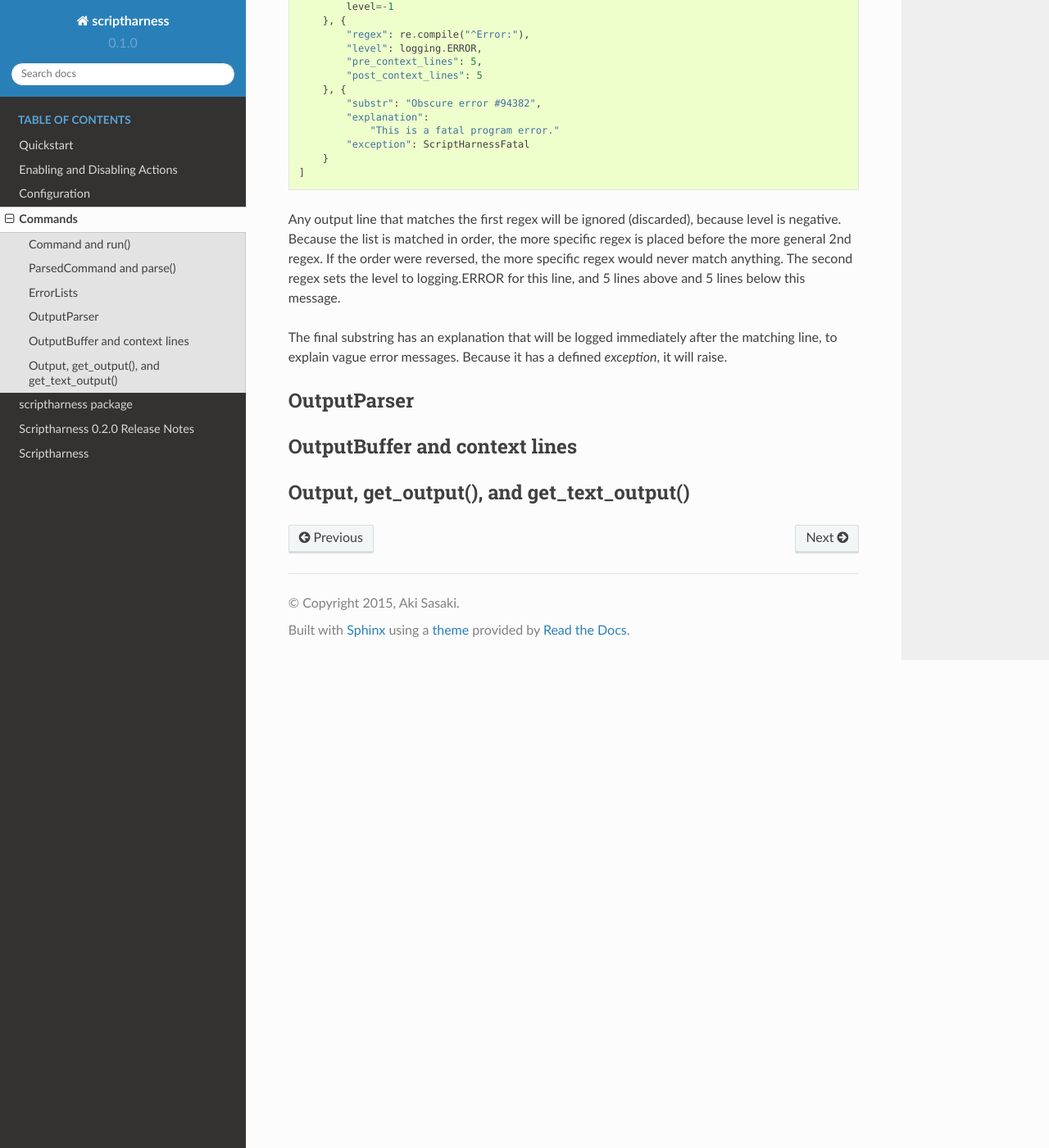
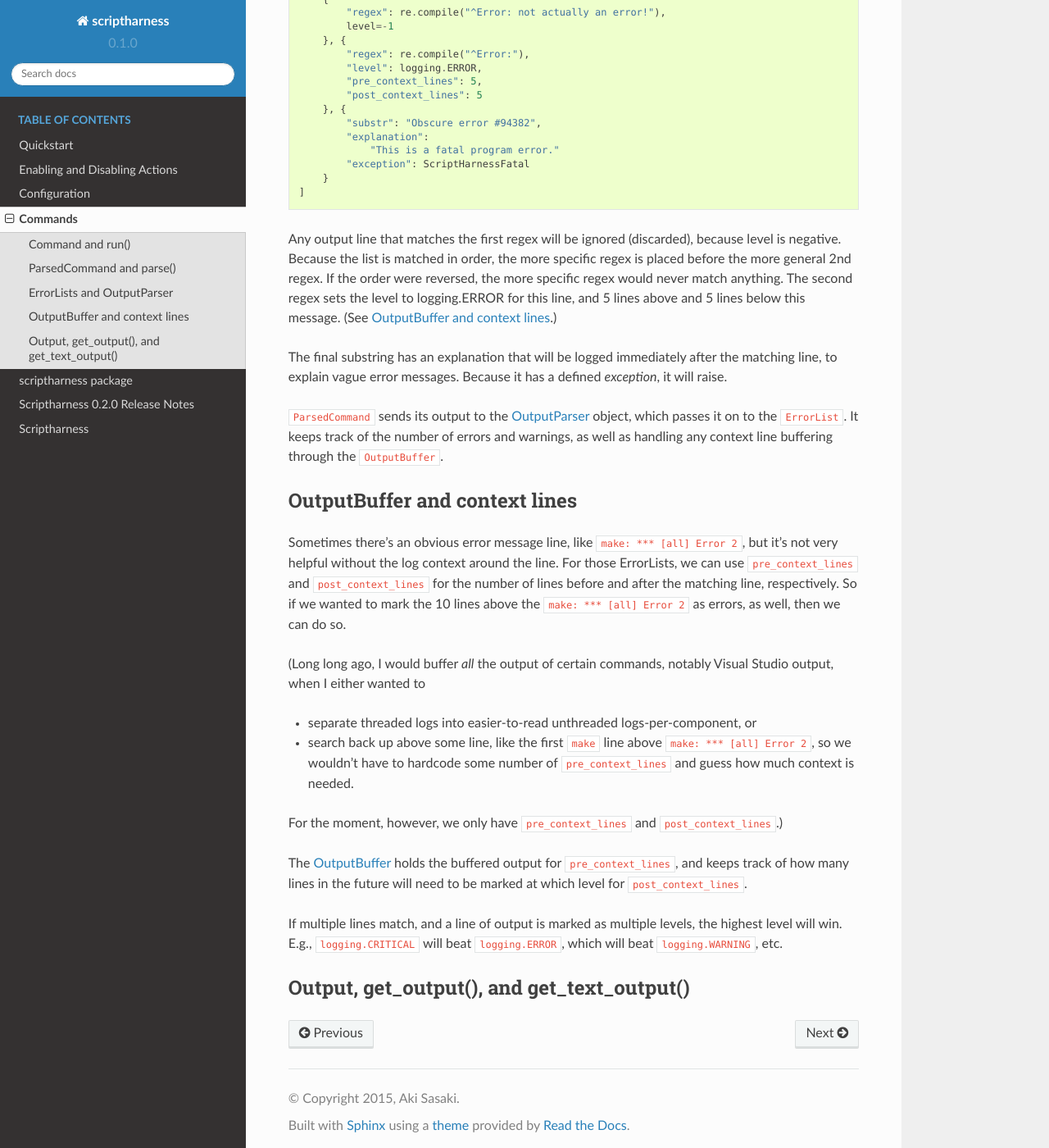
Before and after one commit to scriptharness/python-scriptharness, a Sphinx documentation site: the page built from docs/commands.rst, in a window 1280 px wide and 1400 px high, scrolled down 1121 px. Shown: the whole window at 82% size. Built offline with Sphinx 7.4.7 and the Read the Docs theme 2.0.0, drawn with Linux system fonts in a browser that asks for light colours; some of the changed text lies outside the part shown.

Commit message:
ErrorList, OutputParser, OutputBuffer docs

```diff
--- a/docs/commands.rst
+++ b/docs/commands.rst
@@ -26,18 +26,18 @@ ParsedCommand and parse()
 
 Ideally, external command output would be for humans only, and the exit code would be meaningful.  In practice, this is not always the case.  Exit codes aren't always helpful or even meaningful, and sometimes critical information is buried in a flood of output.
 
-``ParsedCommand`` takes the output of a command and parses it for matching substrings or regular expressions, using :ref:`ErrorLists` to determine the log level of a line of output.  Because it subclasses ``Command``, ``ParsedCommand`` also has built-in ``output_timeout`` and ``max_timeout`` support.
+``ParsedCommand`` takes the output of a command and parses it for matching substrings or regular expressions, using :ref:`ErrorLists-and-OutputParser` to determine the log level of a line of output.  Because it subclasses ``Command``, ``ParsedCommand`` also has built-in ``output_timeout`` and ``max_timeout`` support.
 
 As with ``Command`` and ``run()``, ``ParsedCommand`` has a shortcut function, parse_.
 
 .. _parse: scriptharness.commands.html#scriptharness.commands.parse
 
 
-.. _ErrorLists:
+.. _ErrorLists-and-OutputParser:
 
-##########
-ErrorLists
-##########
+###########################
+ErrorLists and OutputParser
+###########################
 
 The ErrorList_ object describes which lines of output are of special interest.  It's a class for better validation.
 
@@ -62,16 +62,14 @@ An example error_list::
         }
     ]
 
-Any output line that matches the first regex will be ignored (discarded), because level is negative.  Because the list is matched in order, the more specific regex is placed before the more general 2nd regex.  If the order were reversed, the more specific regex would never match anything.  The second regex sets the level to logging.ERROR for this line, and 5 lines above and 5 lines below this message.
+Any output line that matches the first regex will be ignored (discarded), because level is negative.  Because the list is matched in order, the more specific regex is placed before the more general 2nd regex.  If the order were reversed, the more specific regex would never match anything.  The second regex sets the level to logging.ERROR for this line, and 5 lines above and 5 lines below this message.  (See :ref:`OutputBuffer-and-context-lines`.)
 
 The final substring has an explanation that will be logged immediately after the matching line, to explain vague error messages.  Because it has a defined `exception`, it will raise.
 
+``ParsedCommand`` sends its output to the OutputParser_ object, which passes it on to the ``ErrorList``.  It keeps track of the number of errors and warnings, as well as handling any context line buffering through the ``OutputBuffer``.
 
-.. _OutputParser:
+.. _OutputParser: scriptharness.log.html#scriptharness.log.OutputParser
 
-############
-OutputParser
-############
 
 .. _OutputBuffer-and-context-lines:
 
@@ -79,6 +77,22 @@ OutputParser
 OutputBuffer and context lines
 ##############################
 
+Sometimes there's an obvious error message line, like ``make: *** [all] Error 2``, but it's not very helpful without the log context around the line.  For those ErrorLists, we can use ``pre_context_lines`` and ``post_context_lines`` for the number of lines before and after the matching line, respectively.  So if we wanted to mark the 10 lines above the ``make: *** [all] Error 2`` as errors, as well, then we can do so.
+
+(Long long ago, I would buffer `all` the output of certain commands, notably Visual Studio output, when I either wanted to
+
+* separate threaded logs into easier-to-read unthreaded logs-per-component, or
+* search back up above some line, like the first ``make`` line above ``make: *** [all] Error 2``, so we wouldn't have to hardcode some number of ``pre_context_lines`` and guess how much context is needed.
+
+For the moment, however, we only have ``pre_context_lines`` and ``post_context_lines``.)
+
+The OutputBuffer_ holds the buffered output for ``pre_context_lines``, and keeps track of how many lines in the future will need to be marked at which level for ``post_context_lines``.
+
+If multiple lines match, and a line of output is marked as multiple levels, the highest level will win.  E.g., ``logging.CRITICAL`` will beat ``logging.ERROR``, which will beat ``logging.WARNING``, etc.
+
+.. _OutputBuffer: scriptharness.log.html#scriptharness.log.OutputBuffer
+
+
 .. _Output-get_output-and-get_text_output:
 
 ###########################################
--- a/docs/releasenotes/0.2.0.rst
+++ b/docs/releasenotes/0.2.0.rst
@@ -17,7 +17,7 @@ What's New
 
 * Added ``ParsedCommand`` subclass of ``Command``.  Also added a ``parse()`` wrapper function for easier use.  This is for running external tools, and parsing the output of those tools to detect errors. (See :ref:`ParsedCommand-and-parse`.)
 
-    * Added ``ErrorList``, ``OutputParser`` objects for ``ParsedCommand`` error parsing.  (See :ref:`ErrorLists` and :ref:`OutputParser`.)
+    * Added ``ErrorList``, ``OutputParser`` objects for ``ParsedCommand`` error parsing.  (See :ref:`ErrorLists-and-OutputParser`.)
     * Added ``OutputBuffer`` object for ``ParsedCommand`` context lines support.  (See :ref:`OutputBuffer-and-context-lines`.)
 
 * Added ``Output`` object with cross-platform output_timeout and max_timeout support.  Also added ``get_output()``, and ``get_text_output()`` wrapper functions for easier use.  This is for capturing the output of an external tool for later use.  (See :ref:`Output-get_output-and-get_text_output`.)
```
